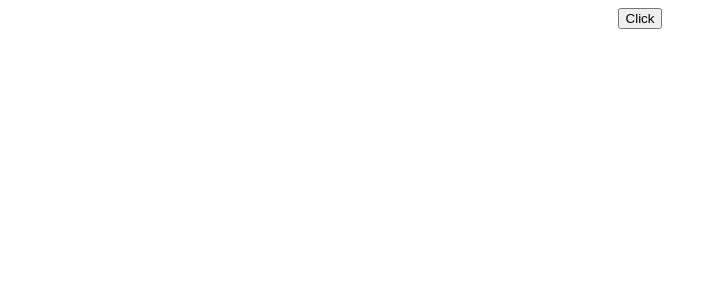
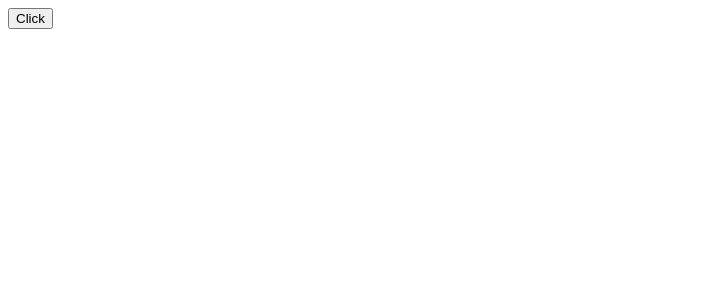
Before and after one commit to hirwaaldo1/gym-introductory-exercises-react, a React (Create React App) app: page / in a window 1280 px wide. Shown: the top 300 px of the page, without its empty margins (0-717 px from the left). Built offline with nearby package versions, Linux system fonts and the light colour scheme.

Commit message:
Update App.js

```diff
--- a/src/App.js
+++ b/src/App.js
@@ -1,6 +1,6 @@
 function App() {
   return (
-    <div className="flex">
+    <div className="button-container">
       <button
         onClick={() => {
           alert("Clicked");
```
